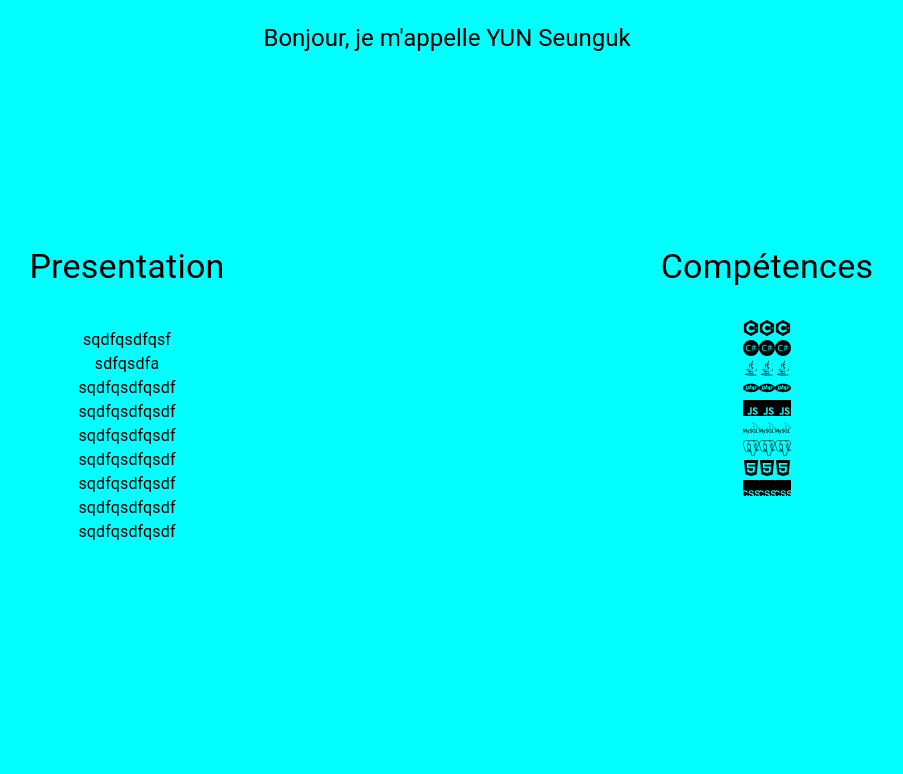
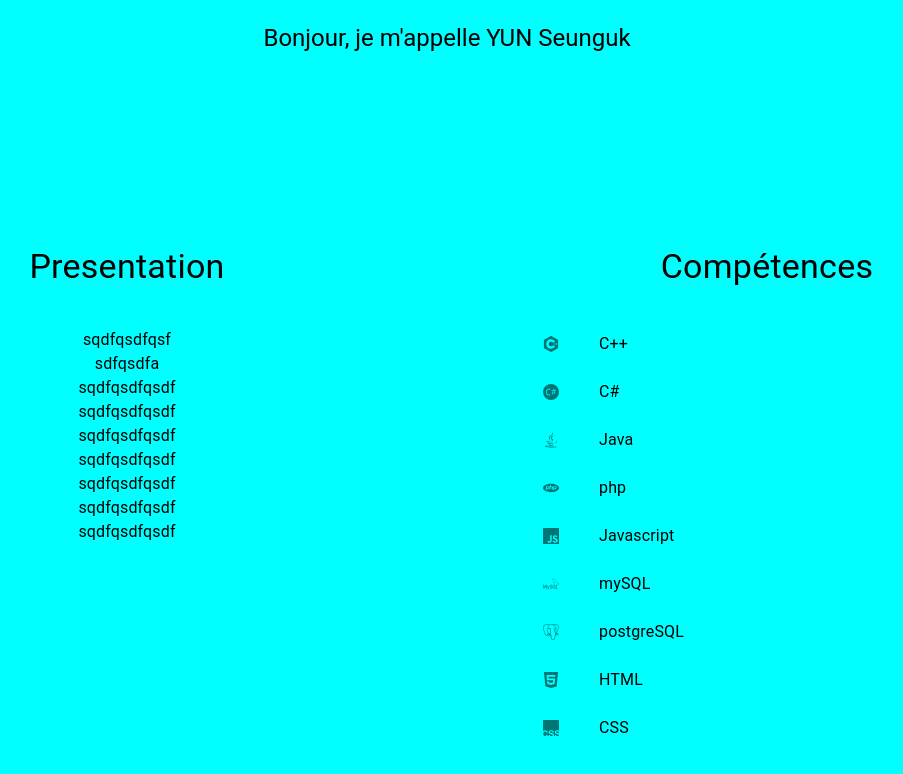
Before and after one commit to Makjang91/Portfolio, a React (Create React App) app: page / in a window 1280 px wide. Shown: the part 1472-2246 px from the top of the page, without its empty margins (193-1096 px from the left). Built offline with nearby package versions, Linux system fonts and the light colour scheme.

Commit message:
Add List Text

```diff
--- a/src/Marterial-ui/competences.js
+++ b/src/Marterial-ui/competences.js
@@ -8,10 +8,13 @@ import { SiCplusplus,SiCsharp,SiJava,SiPhp,SiJavascript,SiMysql,SiPostgresql,SiH
 import { render } from '@testing-library/react';
 
 
-const listCompentencesStyles = makeStyles((theme) => ({
-    Contenues: {
-     padding: theme.spacing(0,10)
+const divCompetenceStyle = makeStyles((theme) => ({
+    contenues: {
+        padding: theme.spacing(0,10)
     },
+    listCompetence: {
+        padding: theme.spacing(0,0),
+    }
   }));
 
 const listCompetences = [
@@ -63,31 +66,31 @@ const listCompetences = [
 ]
 
 class Competence extends React.Component{
+
     render() {
-        var Icon = this.props.iconName;
-        var Component = Icon;
-        return <Component />;
+        const Icon = this.props.iconName;
+        return <List className={this.props.mt}>
+                    <ListItem>
+                        <ListItemIcon>
+                            <Icon/>
+                        </ListItemIcon>
+                        <ListItemText
+                            primary={this.props.name}
+                            secondary={null}
+                        />
+                    </ListItem>
+                </List>
     }
 }
-
-function test(props){
-    const Icon = 'SiPhp';
-    return <Icon/>;
-}
-
 export default function competences(){
-    const classes = listCompentencesStyles();
-
+    const classes = divCompetenceStyle();
+    const smt = classes.listCompetence;
     return (
-        <div className={classes.Contenues}>
+        <div className={classes.contenues}>
             {listCompetences.map(c => {
-                let txt = c.iconName;
-                let Compo = txt;
                 return (
                     <div>
-                        <Compo />
-                        {React.createElement(c.iconName)}
-                        <Competence key={c.key} iconName={c.iconName}/>
+                        <Competence key={c.key} iconName={c.iconName} name={c.name} mt={smt}/>
                     </div>
                 )
             })
```
